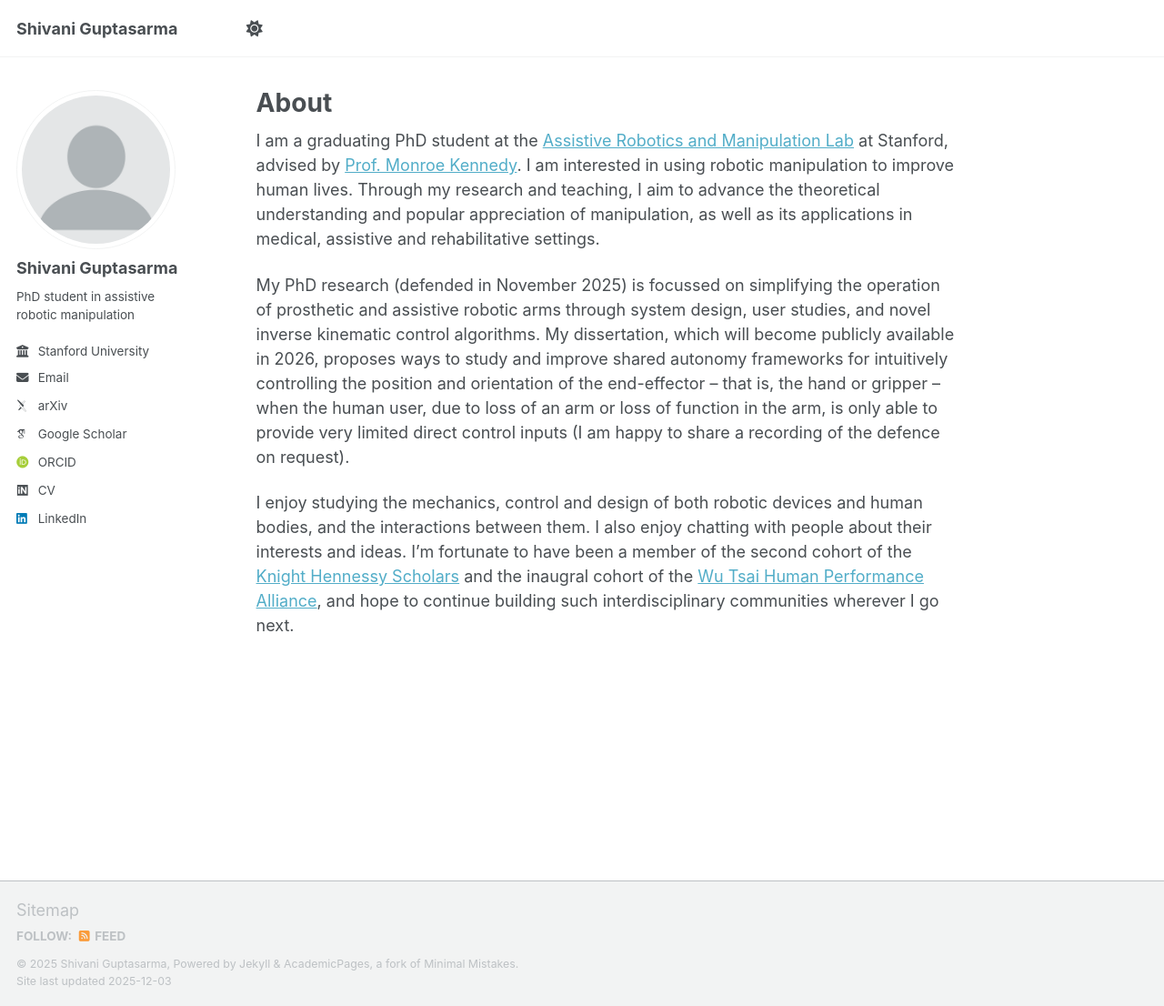
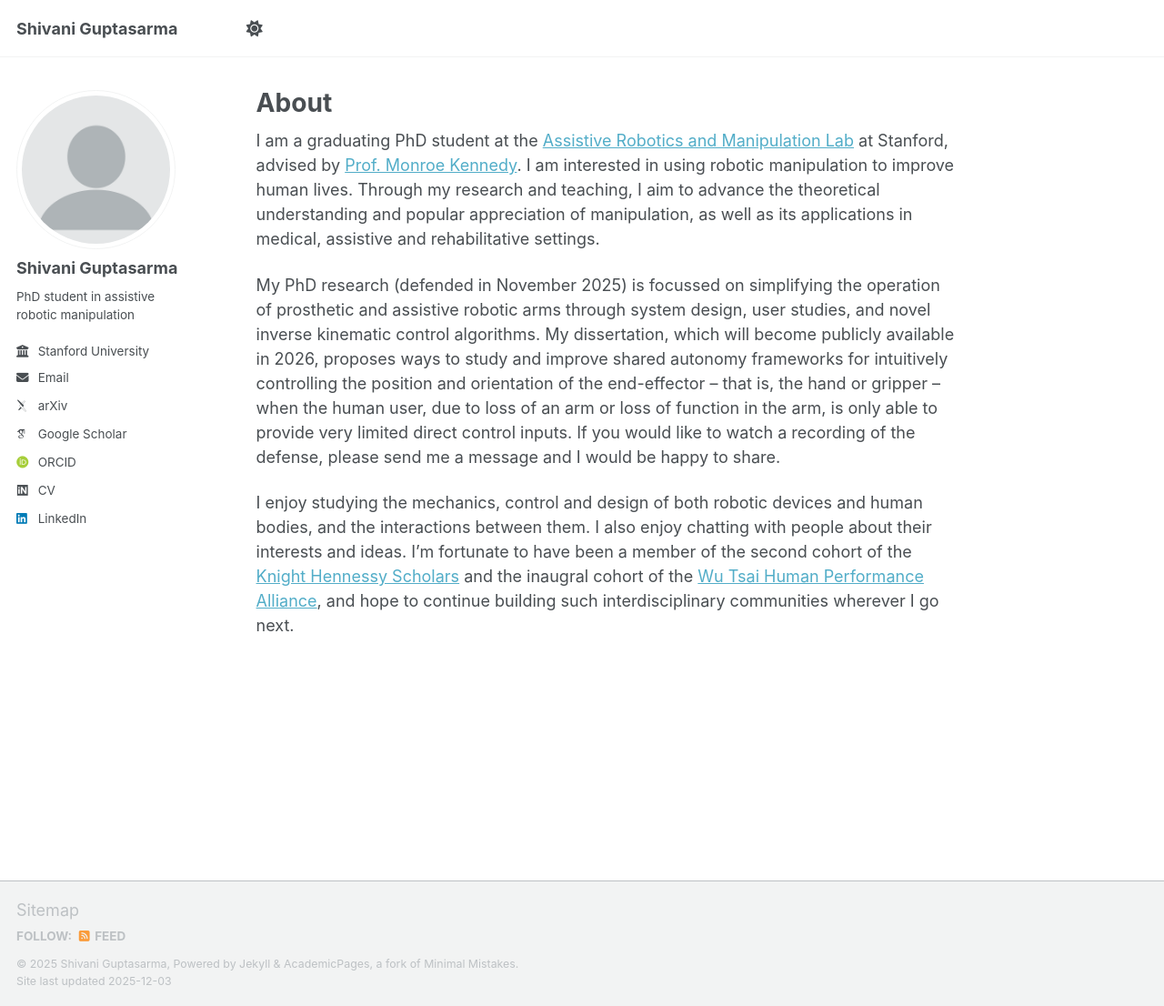
Before and after one commit to sguptasarma/sguptasarma.github.io, a Jekyll site: the page built from _pages/about.md, in a window 1280 px wide and 1106 px high. Shown: the whole window at 91% size. Built offline with Jekyll 4.4.1, drawn with Linux system fonts in a browser that asks for light colours; some web fonts are replaced; a script that is not in the unit is left out.

Commit message:
Update about

```diff
--- a/_pages/about.md
+++ b/_pages/about.md
@@ -9,7 +9,7 @@ redirect_from:
 
 I am a graduating PhD student at the [Assistive Robotics and Manipulation Lab](https://arm.stanford.edu) at Stanford, advised by [Prof. Monroe Kennedy](https://monroekennedy3.com/). I am interested in using robotic manipulation to improve human lives. Through my research and teaching, I aim to advance the theoretical understanding and popular appreciation of manipulation, as well as its applications in medical, assistive and rehabilitative settings.
 
-My PhD research (defended in November 2025) is focussed on simplifying the operation of prosthetic and assistive robotic arms through system design, user studies, and novel inverse kinematic control algorithms. My dissertation, which will become publicly available in 2026, proposes ways to study and improve shared autonomy frameworks for intuitively controlling the position and orientation of the end-effector -- that is, the hand or gripper -- when the human user, due to loss of an arm or loss of function in the arm, is only able to provide very limited direct control inputs (I am happy to share a recording of the defence on request).
+My PhD research (defended in November 2025) is focussed on simplifying the operation of prosthetic and assistive robotic arms through system design, user studies, and novel inverse kinematic control algorithms. My dissertation, which will become publicly available in 2026, proposes ways to study and improve shared autonomy frameworks for intuitively controlling the position and orientation of the end-effector -- that is, the hand or gripper -- when the human user, due to loss of an arm or loss of function in the arm, is only able to provide very limited direct control inputs. If you would like to watch a recording of the defense, please send me a message and I would be happy to share.
 
 I enjoy studying the mechanics, control and design of both robotic devices and human bodies, and the interactions between them. I also enjoy chatting with people about their interests and ideas. I'm fortunate to have been a member of the second cohort of the [Knight Hennessy Scholars](https://knight-hennessy.stanford.edu/) and the inaugral cohort of the [Wu Tsai Human Performance Alliance](https://humanperformance.stanford.edu/), and hope to continue building such interdisciplinary communities wherever I go next.
 
```
